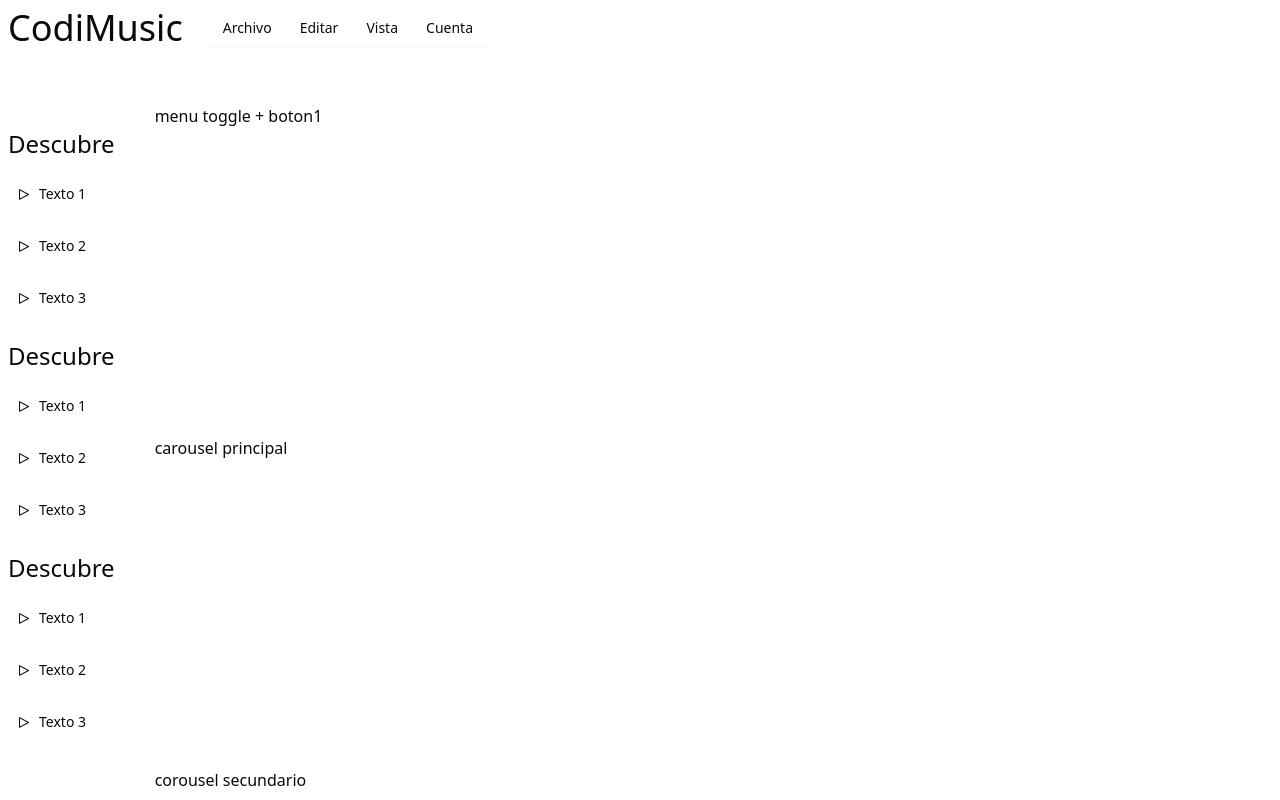
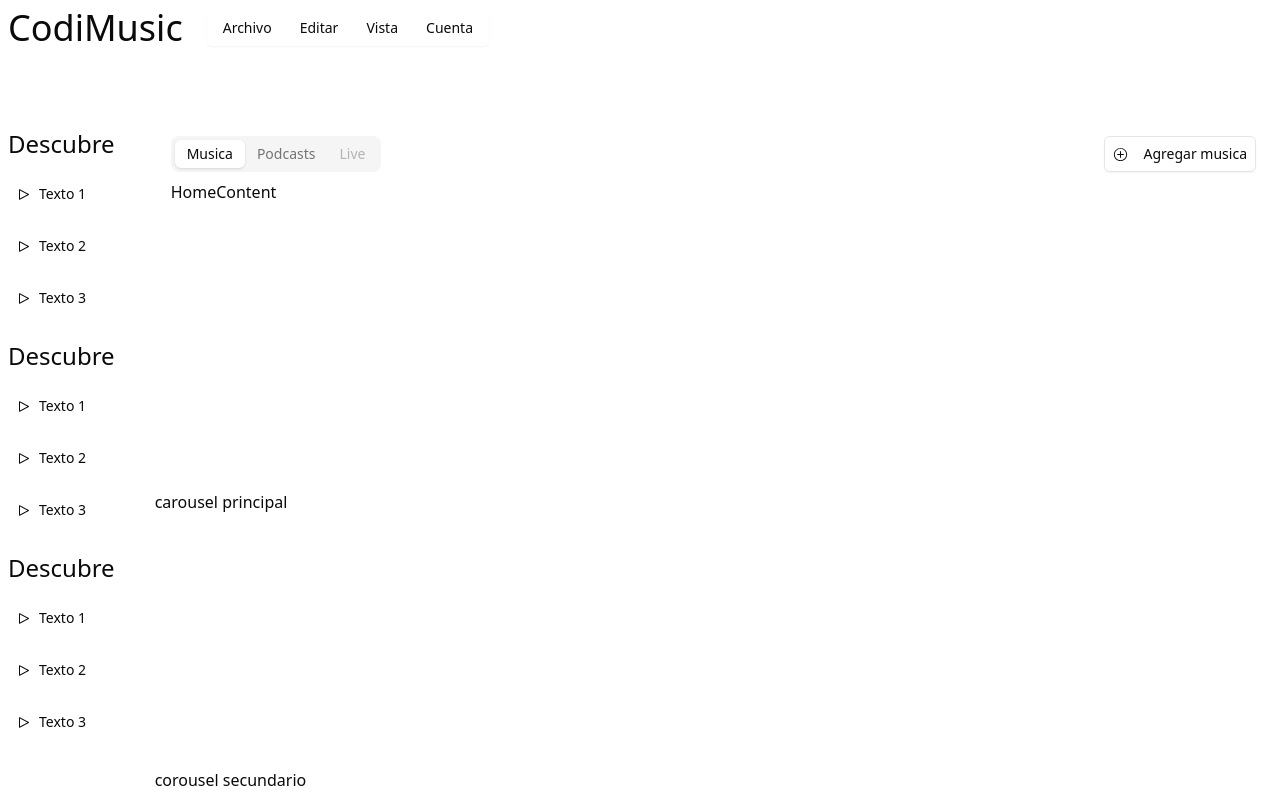
Before and after one commit to joskr3/demo-app-musica, a React (Vite) app: page / in a window 1280 px wide. Built offline with nearby package versions, Linux system fonts and the light colour scheme.

Commit message:
feat: se agrego el menu tab

```diff
--- a/package.json
+++ b/package.json
@@ -15,6 +15,7 @@
     "@radix-ui/react-label": "^2.1.0",
     "@radix-ui/react-menubar": "^1.1.1",
     "@radix-ui/react-slot": "^1.1.0",
+    "@radix-ui/react-tabs": "^1.1.0",
     "class-variance-authority": "^0.7.0",
     "clsx": "^2.1.1",
     "lucide-react": "^0.438.0",
--- /dev/null
+++ b/src/components/custom/HomeContent.tsx
@@ -0,0 +1,8 @@
+
+const HomeContent = () => {
+  return (
+    <div>HomeContent</div>
+  )
+}
+
+export default HomeContent
--- a/src/components/custom/Main.tsx
+++ b/src/components/custom/Main.tsx
@@ -1,8 +1,10 @@
+import TabsMenu from "./TabsMenu"
 
 const Main = () => {
   return (
     <main className="flex flex-col justify-between p-2  ml-6 w-full">
-      <section>menu toggle + boton1</section>
+      {/* <section>menu toggle + boton1</section> */}
+      <TabsMenu />
       <section>carousel principal</section>
       <section>corousel secundario</section>
     </main>
--- /dev/null
+++ b/src/components/custom/TabsMenu.tsx
@@ -0,0 +1,34 @@
+import { Tabs, TabsContent, TabsList, TabsTrigger } from "@/components/ui/tabs"
+import HomeContent from "./HomeContent"
+import { Button } from "../ui/button"
+import { PlusCircledIcon } from "@radix-ui/react-icons"
+
+
+const TabsMenu = () => {
+  return (
+    <div className="flex  justify-between mx-2 my-0 md:my-6 p-2">
+      <Tabs defaultValue="musica" className="w-[400px]">
+        <TabsList>
+          <TabsTrigger value="musica">Musica</TabsTrigger>
+          <TabsTrigger value="podcasts">Podcasts</TabsTrigger>
+          <TabsTrigger value="live" disabled>Live</TabsTrigger>
+        </TabsList>
+        <TabsContent value="musica">
+          <HomeContent />
+        </TabsContent>
+        {/* <TabsContent value="password">Change your password here.</TabsContent> */}
+      </Tabs>
+
+      <Button variant="outline" className="w-fit flex md:hidden">
+        <PlusCircledIcon  />
+      </Button>
+
+      <Button variant="outline" className="w-fit hidden md:flex">
+        <PlusCircledIcon className="mr-4" />
+        Agregar musica
+      </Button>
+    </div>
+  )
+}
+
+export default TabsMenu
--- /dev/null
+++ b/src/components/ui/tabs.tsx
@@ -0,0 +1,53 @@
+import * as React from "react"
+import * as TabsPrimitive from "@radix-ui/react-tabs"
+
+import { cn } from "@/lib/utils"
+
+const Tabs = TabsPrimitive.Root
+
+const TabsList = React.forwardRef<
+  React.ElementRef<typeof TabsPrimitive.List>,
+  React.ComponentPropsWithoutRef<typeof TabsPrimitive.List>
+>(({ className, ...props }, ref) => (
+  <TabsPrimitive.List
+    ref={ref}
+    className={cn(
+      "inline-flex h-9 items-center justify-center rounded-lg bg-muted p-1 text-muted-foreground",
+      className
+    )}
+    {...props}
+  />
+))
+TabsList.displayName = TabsPrimitive.List.displayName
+
+const TabsTrigger = React.forwardRef<
+  React.ElementRef<typeof TabsPrimitive.Trigger>,
+  React.ComponentPropsWithoutRef<typeof TabsPrimitive.Trigger>
+>(({ className, ...props }, ref) => (
+  <TabsPrimitive.Trigger
+    ref={ref}
+    className={cn(
+      "inline-flex items-center justify-center whitespace-nowrap rounded-md px-3 py-1 text-sm font-medium ring-offset-background transition-all focus-visible:outline-none focus-visible:ring-2 focus-visible:ring-ring focus-visible:ring-offset-2 disabled:pointer-events-none disabled:opacity-50 data-[state=active]:bg-background data-[state=active]:text-foreground data-[state=active]:shadow",
+      className
+    )}
+    {...props}
+  />
+))
+TabsTrigger.displayName = TabsPrimitive.Trigger.displayName
+
+const TabsContent = React.forwardRef<
+  React.ElementRef<typeof TabsPrimitive.Content>,
+  React.ComponentPropsWithoutRef<typeof TabsPrimitive.Content>
+>(({ className, ...props }, ref) => (
+  <TabsPrimitive.Content
+    ref={ref}
+    className={cn(
+      "mt-2 ring-offset-background focus-visible:outline-none focus-visible:ring-2 focus-visible:ring-ring focus-visible:ring-offset-2",
+      className
+    )}
+    {...props}
+  />
+))
+TabsContent.displayName = TabsPrimitive.Content.displayName
+
+export { Tabs, TabsList, TabsTrigger, TabsContent }
```
Also changed, not shown: 1 other file (tests, documents, lock files or other folders).
